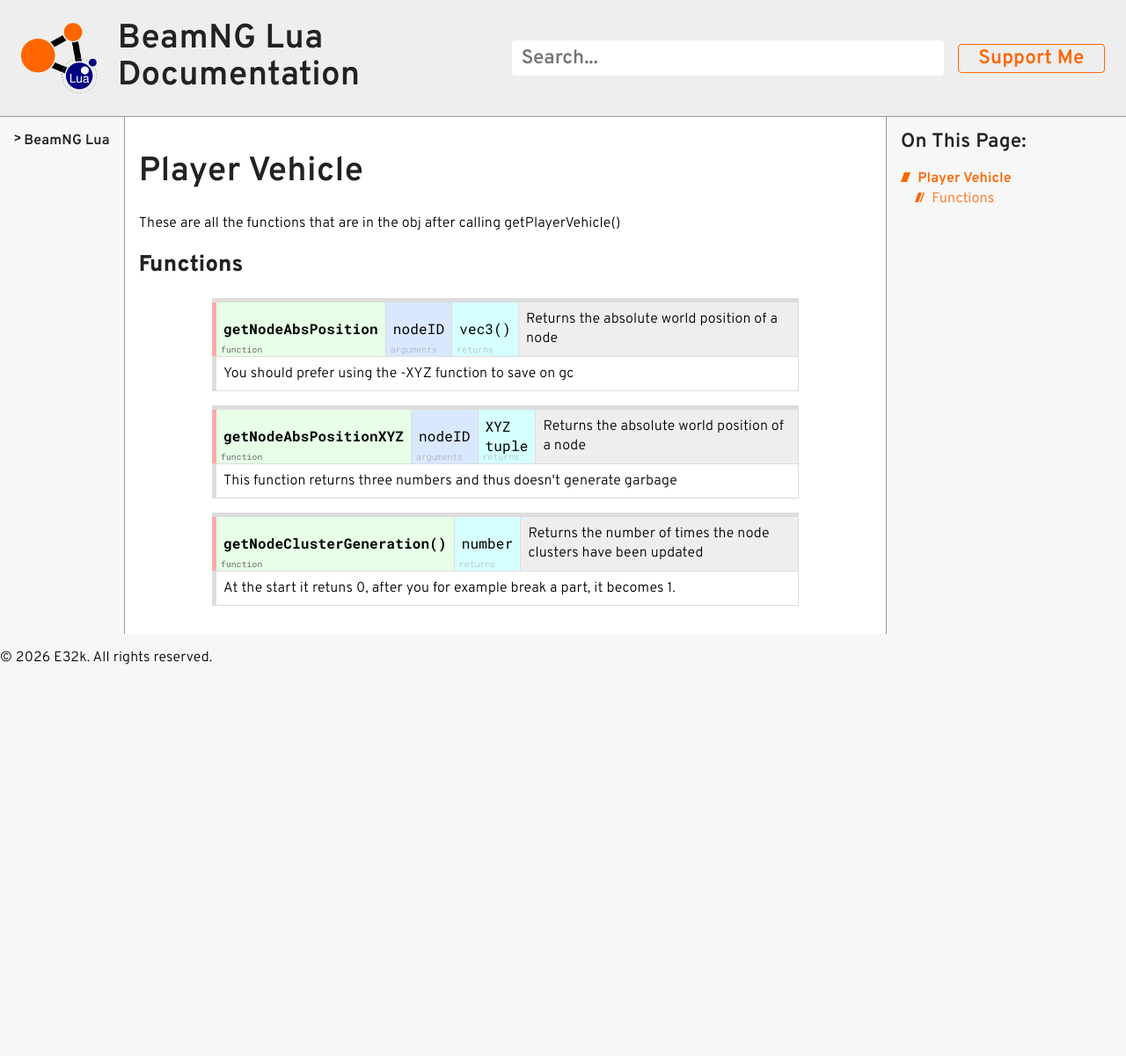
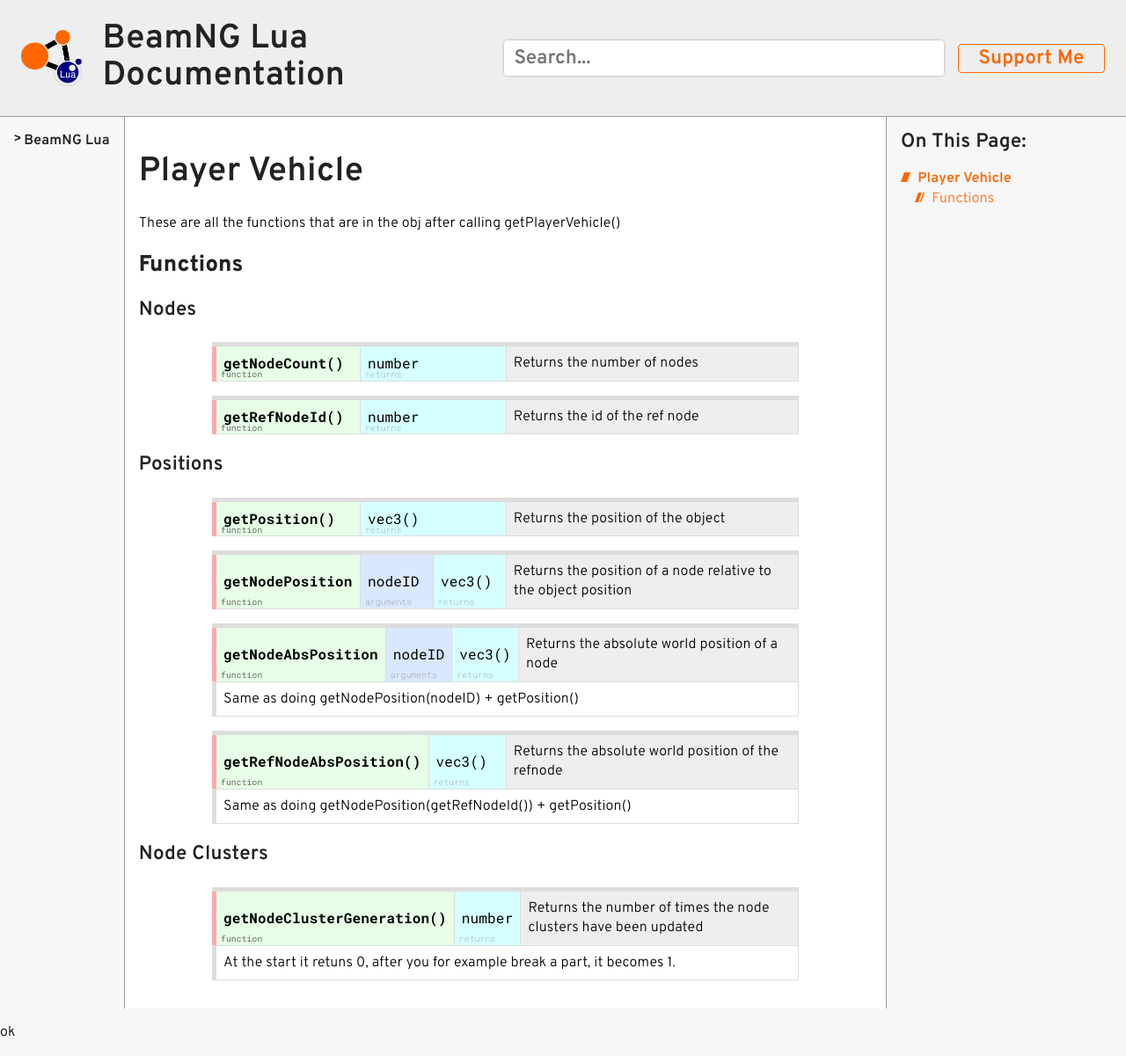
Before and after one commit to E32k/e32k.github.io, a Jekyll site: the page built from beamng/lua/gelua/playerVehicle.md, in a window 1280 px wide. Shown: the whole page at 88% size. Built offline with Jekyll 4.4.1, drawn with Linux system fonts in a browser that asks for light colours; before the commit the page ends 900 px from its top, so only the background shows below that.

Commit message:
update style, add some entries in playerVehicle

```diff
--- a/_layouts/default.html
+++ b/_layouts/default.html
@@ -20,7 +20,7 @@
       <h1>BeamNG Lua Documentation</h1>
     </div><div class="search-section">
       <input type="text" id="search-input" placeholder="Search...">
-      <a href="https://ko-fi.com/e32k_">Support Me</a>
+      <a href="https://ko-fi.com/e32k_" target="_blank">Support Me</a>
     </div>
   </header>
 
@@ -28,12 +28,8 @@
   <script src="/assets/search.js"></script>
 
   <div class="layout">
-    <aside class="sites">
-      {% include sites.html %}
-    </aside>
-    <main class="content">
-       {{ content }}
-    </main>
+    <aside class="sites">{% include sites.html %}</aside>
+    <main class="content">{{ content }}</main>
     <aside class="overview">
       <h3 class="overview-top">On This Page:</h3>
       <nav id="TableOfContents"></nav>
@@ -41,7 +37,7 @@
   </div>
 
   <footer>
-    <p>&copy; 2026 E32k. All rights reserved.</p>
+    <p>ok</p>
   </footer>
 
   <div id="dark-mode-toggle-wrapper">
--- a/assets/style.css
+++ b/assets/style.css
@@ -52,7 +52,7 @@
 header img {
   margin-left:  1.5rem;
   margin-right: 0.5rem;
-  height: 5em;
+  height: 4em;
   width: auto;
 }
 
@@ -73,11 +73,12 @@
 /* Search input */
 #search-input {
   padding: 0.25em 0.5em; /* inside padding */
-  width: 75%;
-  border:hidden;
+  width: 100%;
+  border: hidden;
   outline: none;
   background-color: var(--bg-color1);
   transition: background-color 0.3s ease, color 0.3s ease;
+  box-shadow: 0 0 4px -2px;
 }
 
 /* Buttons */
--- a/beamng/lua/gelua/playerVehicle.md
+++ b/beamng/lua/gelua/playerVehicle.md
@@ -8,24 +8,55 @@
 These are all the functions that are in the obj after calling getPlayerVehicle()
 
 ## Functions
+
+### Nodes
+
+<table class="api"><tr>
+  <th class="func">getNodeCount()</th>
+  <td class="rets">number</td>
+  <td class="desc">Returns the number of nodes</td>
+</tr></table>
+
+<table class="api"><tr>
+  <th class="func">getRefNodeId()</th>
+  <td class="rets">number</td>
+  <td class="desc">Returns the id of the ref node</td>
+</tr></table>
+
+### Positions
+
+<table class="api"><tr>
+  <th class="func">getPosition()</th>
+  <td class="rets">vec3()</td>
+  <td class="desc">Returns the position of the object</td>
+</tr></table>
+
+<table class="api"><tr>
+  <th class="func">getNodePosition</th>
+  <td class="args">nodeID</td>
+  <td class="rets">vec3()</td>
+  <td class="desc">Returns the position of a node relative to the object position</td>
+</tr></table>
+
 <table class="api"><tr>
   <th class="func">getNodeAbsPosition</th>
   <td class="args">nodeID</td>
   <td class="rets">vec3()</td>
   <td class="desc">Returns the absolute world position of a node</td>
   </tr><tr><td colspan="4" class="details">
-  You should prefer using the -XYZ function to save on gc
+  Same as doing getNodePosition(nodeID) + getPosition()
+</td></tr></table>
+
+<table class="api"><tr>
+  <th class="func">getRefNodeAbsPosition()</th>
+  <td class="rets">vec3()</td>
+  <td class="desc">Returns the absolute world position of the refnode</td>
+  </tr><tr><td colspan="4" class="details">
+  Same as doing getNodePosition(getRefNodeId()) + getPosition()
 </td></tr></table>
 
 
-<table class="api"><tr>
-  <th class="func">getNodeAbsPositionXYZ</th>
-  <td class="args">nodeID</td>
-  <td class="rets">XYZ tuple</td>
-  <td class="desc">Returns the absolute world position of a node</td>
-  </tr><tr><td colspan="4" class="details">
-  This function returns three numbers and thus doesn't generate garbage
-</td></tr></table>
+### Node Clusters
 
 <table class="api"><tr>
   <th class="func">getNodeClusterGeneration()</th>
```
